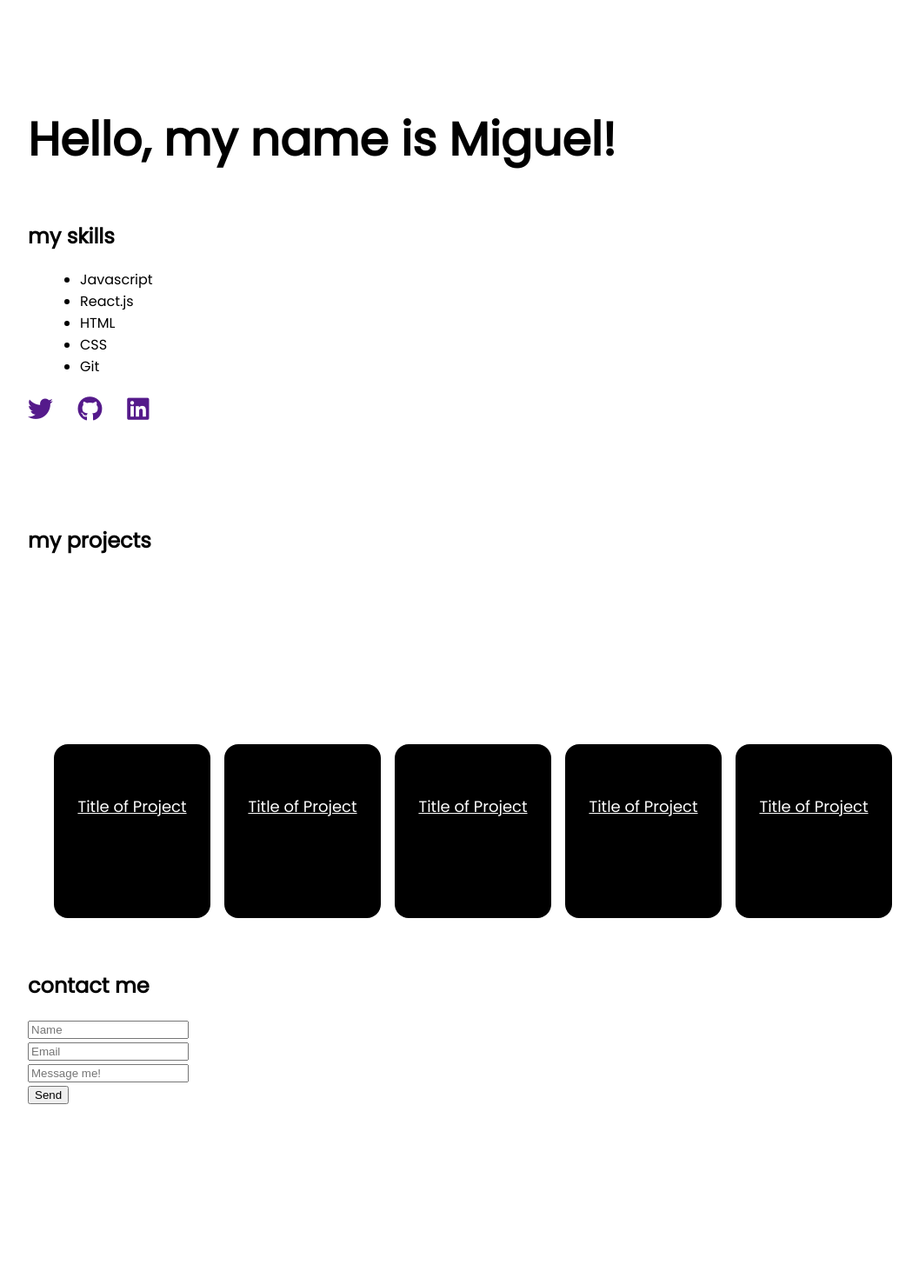
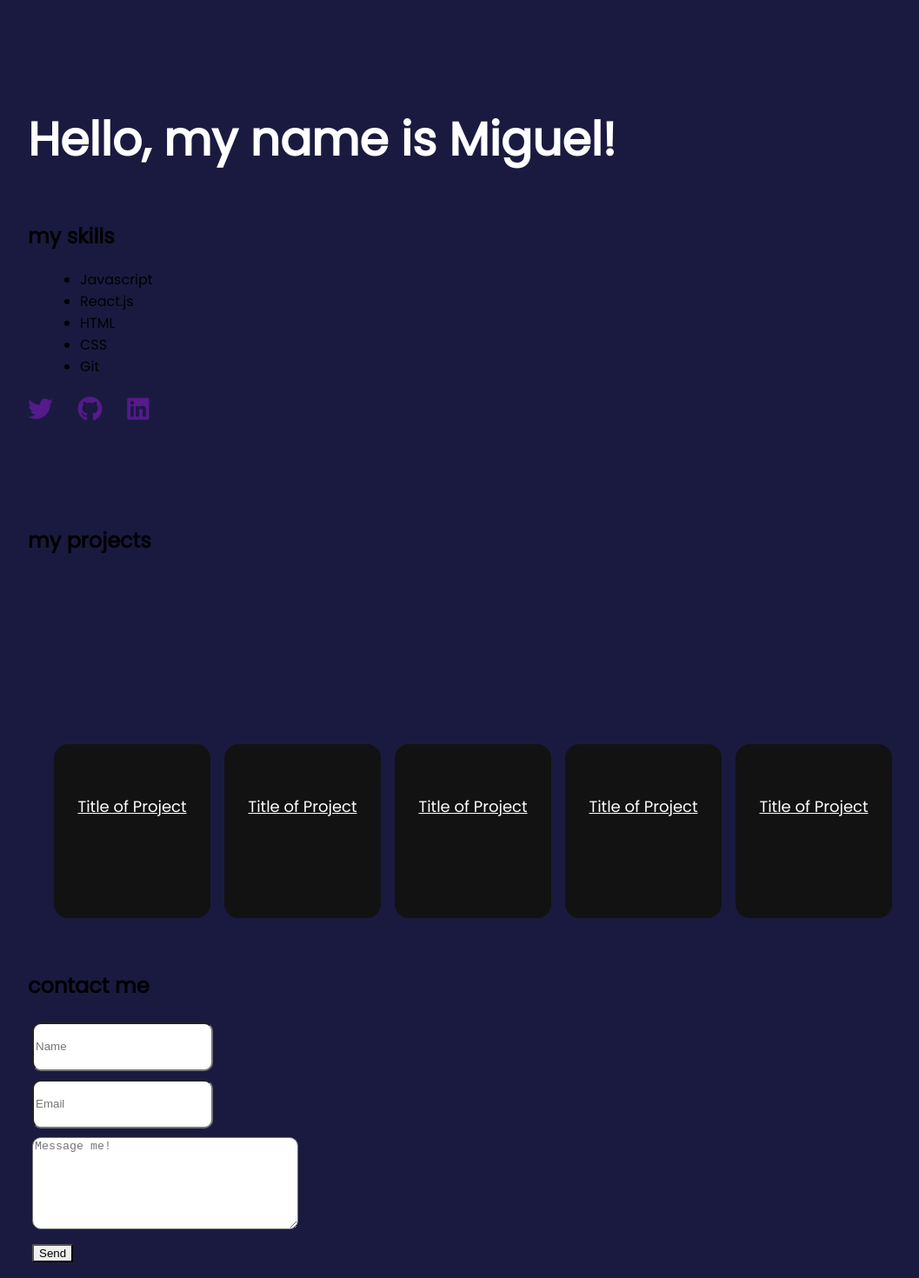
Before and after one commit to miguelaledesma/first_react_project, a React (Create React App) app: page / in a window 1280 px wide. Shown: the part 120-1590 px from the top of the page at 87% size, without its empty margins (96-1153 px from the left). Before the commit the page ends 1519 px from the top, so only its background shows below. Built offline with nearby package versions, Linux system fonts and the light colour scheme.

Commit message:
added some styling working on color for website as well about to start wiring form to send email

```diff
--- a/src/components/Contact.js
+++ b/src/components/Contact.js
@@ -31,8 +31,9 @@ const Contact = () => {
                />
                </div>
 
-               <div className = 'message'>
-               <input
+               <div >
+               <textarea
+               className = 'message'
                type = "text"
                placeholder = "Message me!"
                message = "message"
--- a/src/index.css
+++ b/src/index.css
@@ -9,6 +9,7 @@ body{
     font-family: Poppins;
     margin:5%;
     padding:5%;
+    background: #1A1A40;
 }
 
 header{
@@ -18,7 +19,7 @@ left: 0;
 width: 100%;
 display: flex;
 justify-content: center;
-background-color:black;
+background-color:#121212;
 color:white;
 }
 
@@ -29,7 +30,7 @@ color:white;
 }
 
 h1{
-    color: black;
+    color: white;
 }
 
 #navbar ul {
@@ -69,6 +70,7 @@ h1{
 
   .about-me-list li:before {
     /* content:"\003E \0020"; */
+
   }
 
   .social-media {
@@ -100,7 +102,7 @@ h1{
   }
 
   .tile{
-      background-color: black;
+      background-color: #121212;
       text-align: center;
       flex-basis: 180px;
       border-radius: 1rem;
@@ -127,7 +129,7 @@ h1{
 
   .tile:hover{
     transform:scale(1.03);
-  background-color:teal;
+  background-color:#7A0BC0;
   color:;
   box-shadow:0 10px 30px -5px rgba(255,255,255,0.2);
   transition: ease-in-out 0.5s;
@@ -142,13 +144,33 @@ h1{
   }
 
 
-
-
   .tile:hover span  {
     display: none
   }
 
  .tile:hover:before {
 
-    content: "Description of Project"
+    content: "Description of Project";
   }
+
+  input{
+    border-radius: 10px;
+    height: 50px;
+    margin: 5px;
+    width:200px;
+
+
+  }
+
+  textarea{
+    border-radius: 10px;
+    height: 100px;
+    margin: 5px;
+    width:300px;
+
+  }
+
+  button{
+    margin: 5px;
+    border-radius: 2px;
+  }
```
